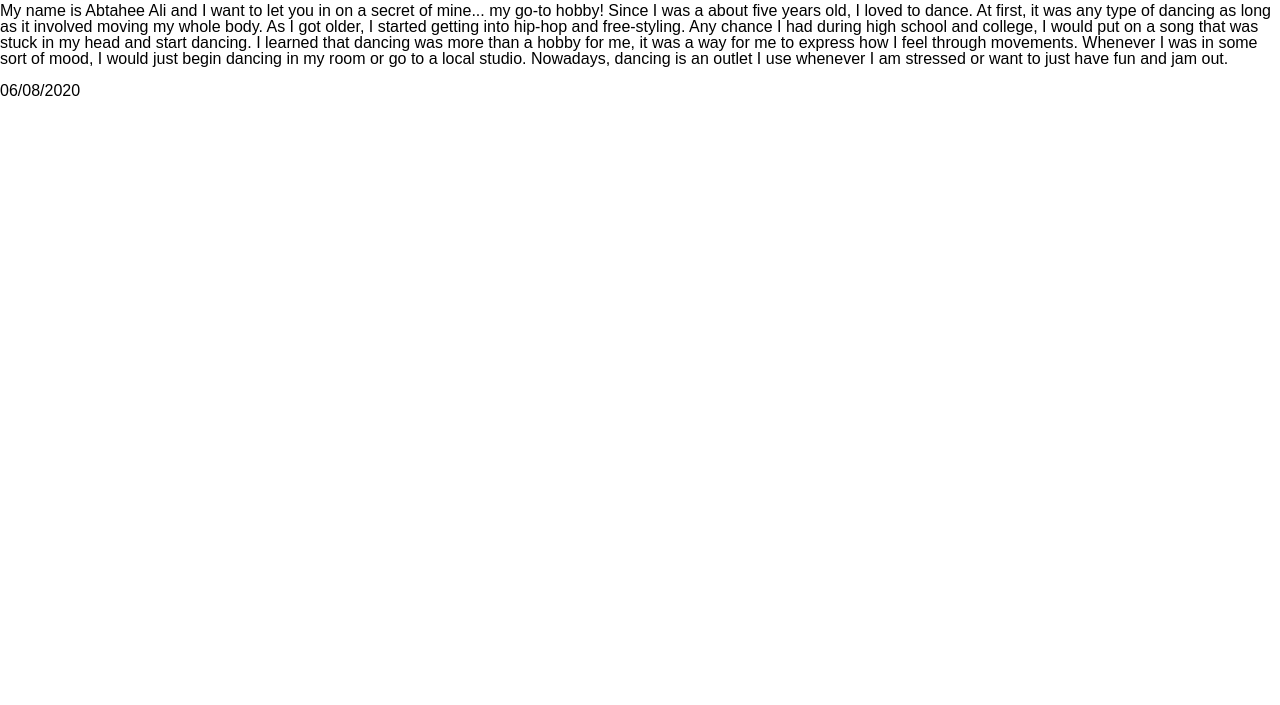
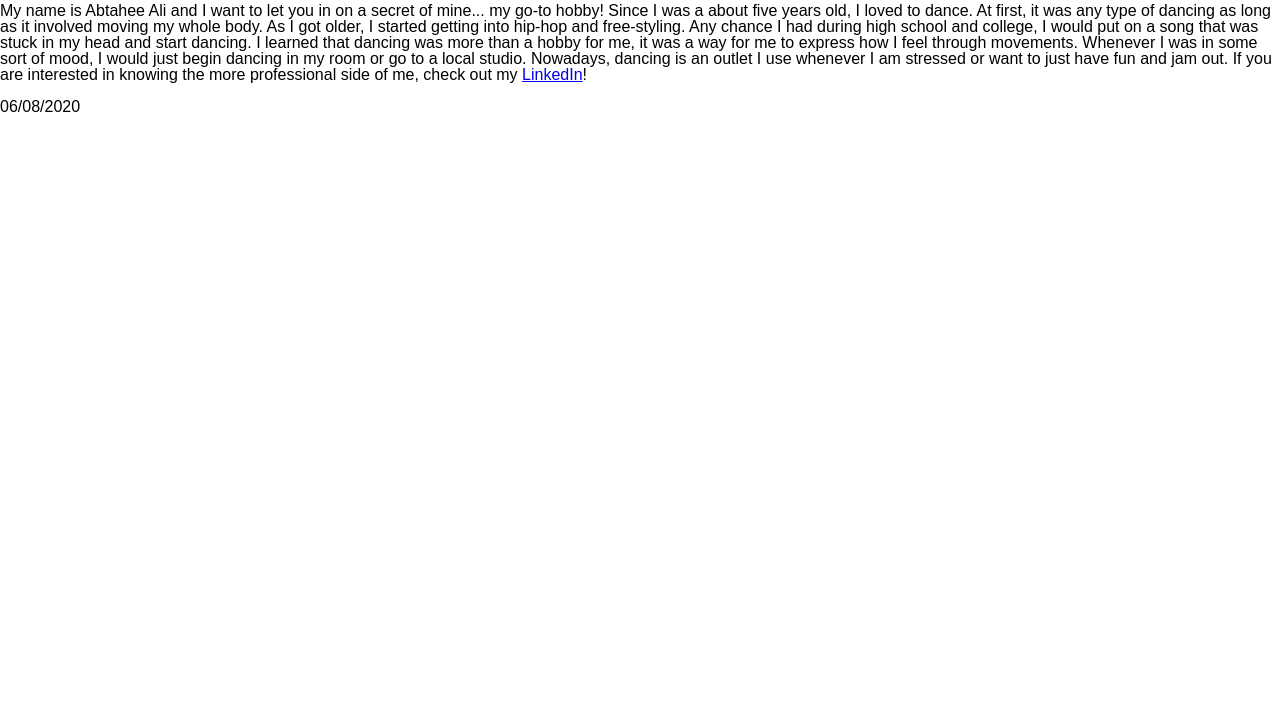
Before and after one commit to AbtaheeAli/hello-world, a website: page public/index.html in a window 1280 px wide. Shown: the part 116-821 px from the top of the page. Drawn offline with Linux system fonts and the light colour scheme.

Commit message:
Added a link to paragraph

```diff
--- a/public/index.html
+++ b/public/index.html
@@ -22,7 +22,9 @@
       than a hobby for me, it was a way for me to express how I feel through
       movements. Whenever I was in some sort of mood, I would just begin dancing
       in my room or go to a local studio. Nowadays, dancing is an outlet I use
-      whenever I am stressed or want to just have fun and jam out.
+      whenever I am stressed or want to just have fun and jam out. If you are
+      interested in knowing the more professional side of me, check out my
+      <a href="https://www.linkedin.com/in/abtaheeali/">LinkedIn</a>!
     </p>
   </body>
   <footer class="page-footer">
```
